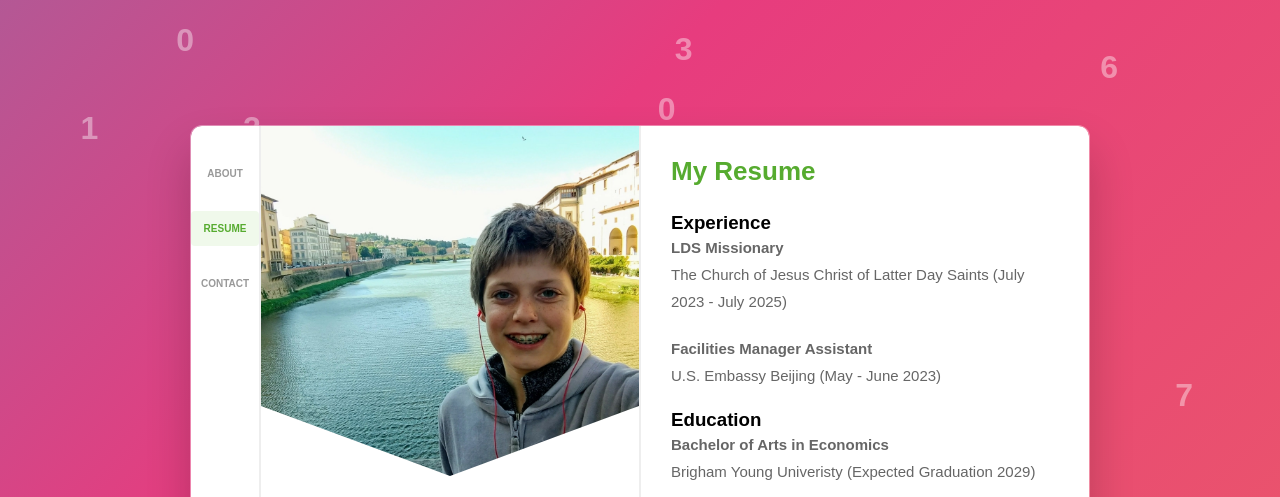
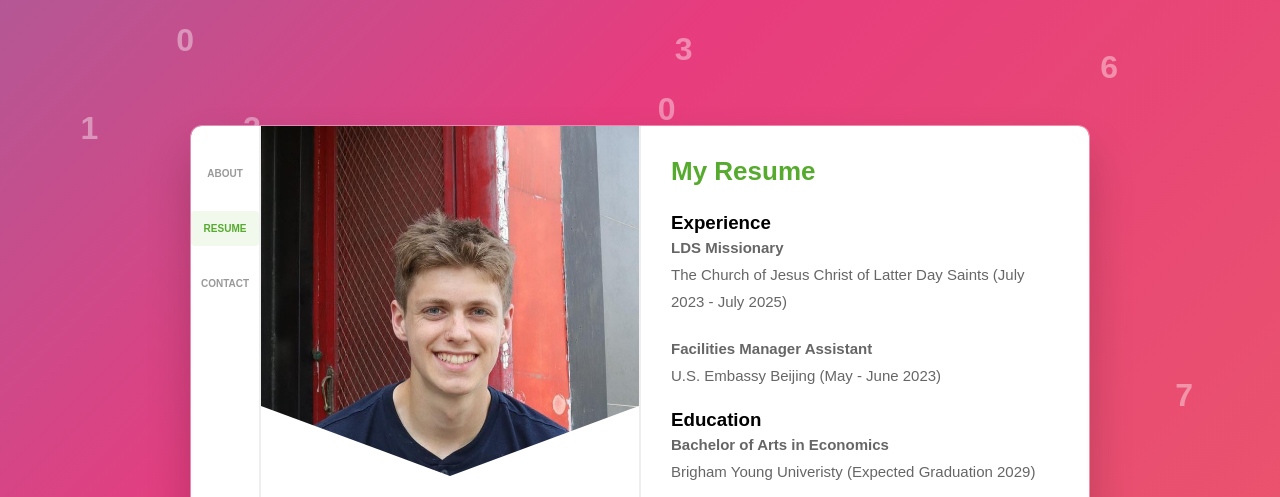
Before and after one commit to AuroraSpirix/is202, a plain HTML site: page Resume/resume.html in a window 1280 px wide. Shown: the part 70-567 px from the top of the page. Drawn offline with Linux system fonts and the light colour scheme.

Commit message:
Update resume.html

```diff
--- a/Resume/resume.html
+++ b/Resume/resume.html
@@ -26,7 +26,7 @@
         <main class="profile-card">
             <div class="profile-left">
                 <div class="image-container">
-                    <img src="img/picofself.jpg" alt="Profile">
+                    <img src="img/picofself2.jpg" alt="Profile">
                 </div>
                 <div class="profile-info">
                     <h1>Thomas Platt</h1>
```
